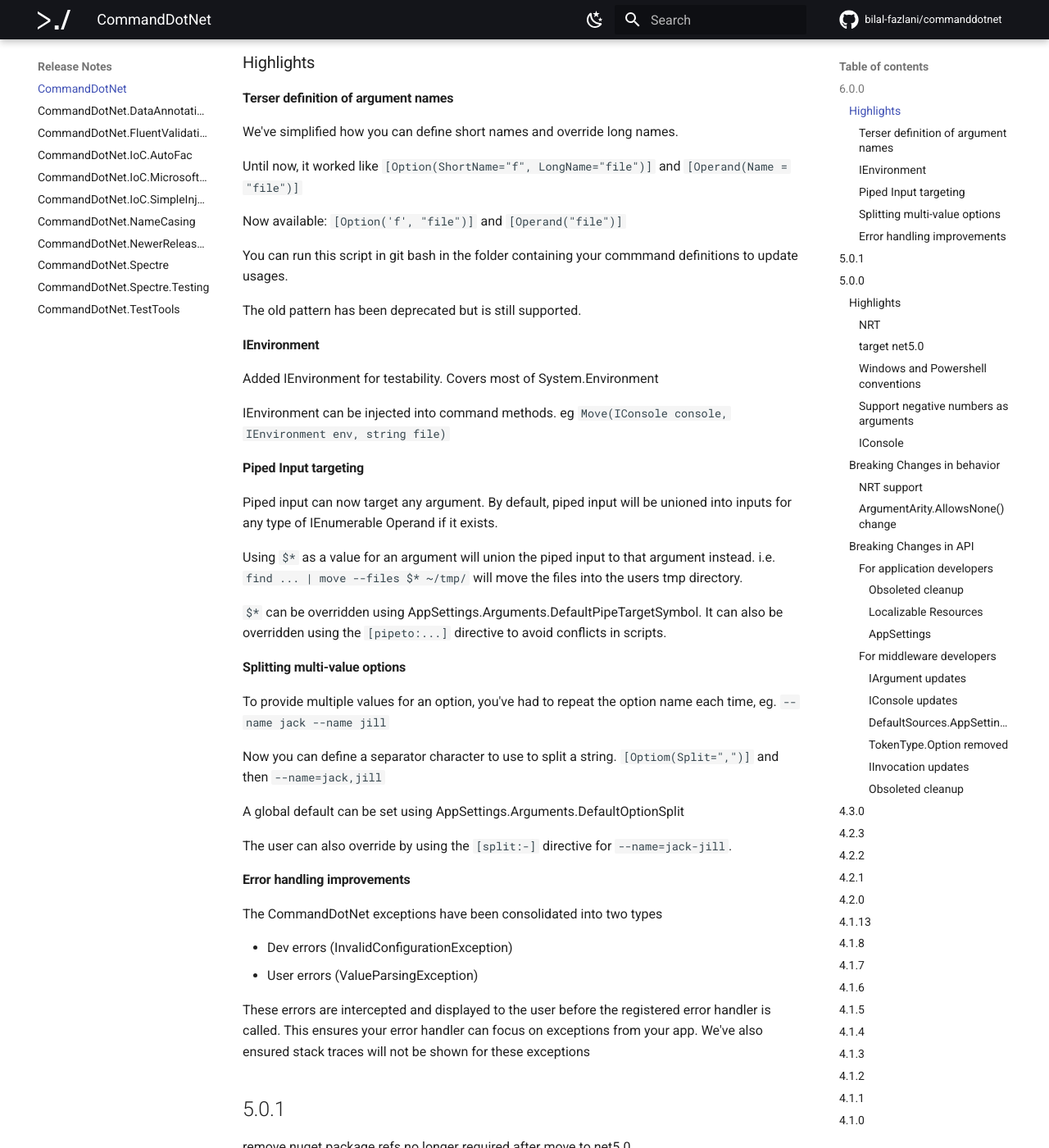
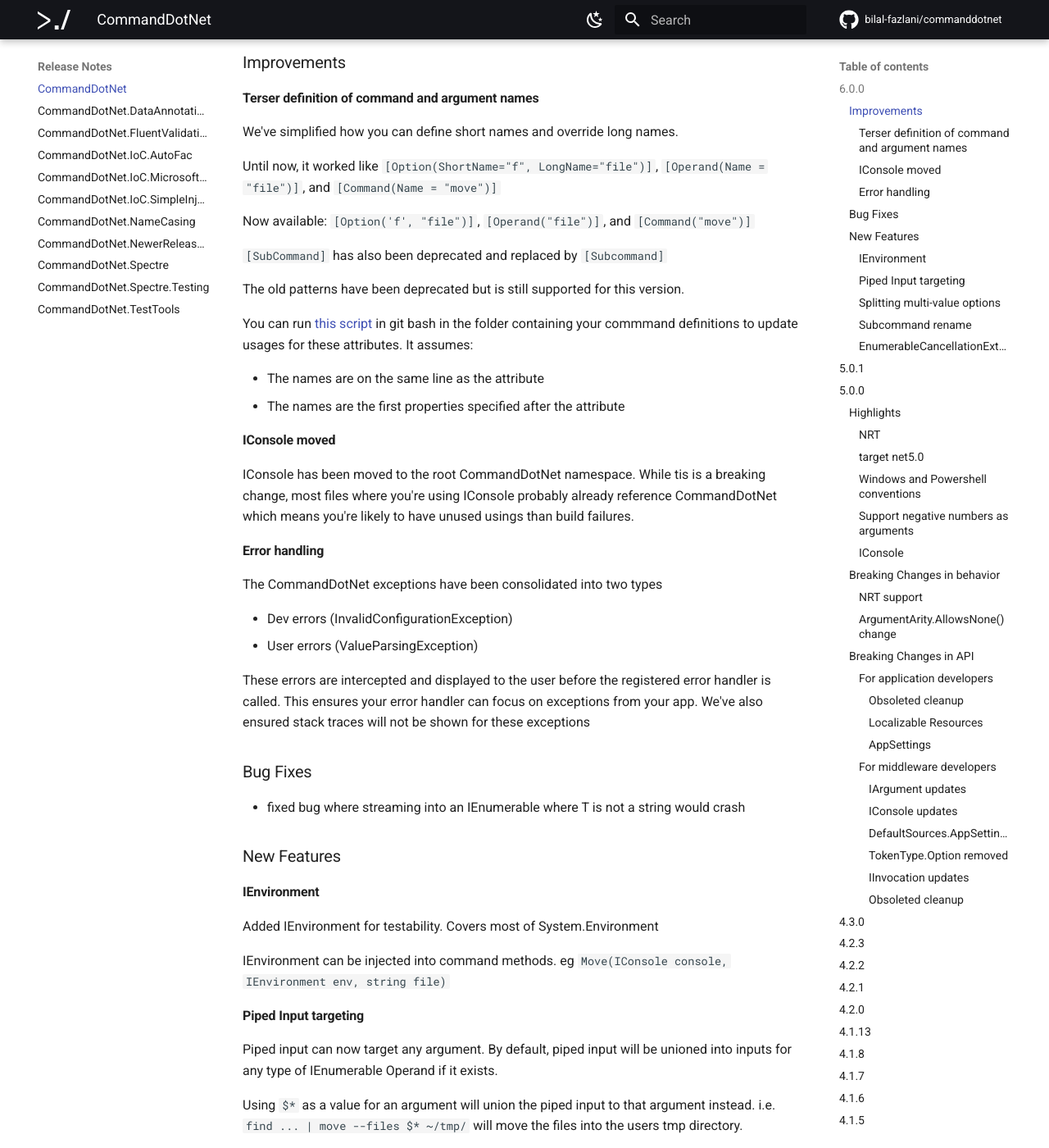
Before and after one commit to bilal-fazlani/commanddotnet, an MkDocs documentation site: the page built from docs/ReleaseNotes/CommandDotNet.md, in a window 1280 px wide and 1400 px high, scrolled down 313 px. Shown: the whole window at 82% size. Built offline with MkDocs 1.6.1 and Material for MkDocs 9.7.7, drawn with Linux system fonts in a browser that asks for light colours; comment, search, counter and statistics services are not loaded; some of the changed text lies outside the part shown.

Commit message:
update release notes

```diff
--- a/docs/ReleaseNotes/CommandDotNet.md
+++ b/docs/ReleaseNotes/CommandDotNet.md
@@ -4,19 +4,43 @@
 
 Back with some more goodness. This fix focuses on improvements for developers and some features to support advanced use cases.
 
-### Highlights
+### Improvements
 
-#### Terser definition of argument names
+#### Terser definition of command and argument names
 
 We've simplified how you can define short names and override long names.
 
-Until now, it worked like `[Option(ShortName="f", LongName="file")]` and `[Operand(Name = "file")]`
+Until now, it worked like `[Option(ShortName="f", LongName="file")]`, `[Operand(Name = "file")]`, and `[Command(Name = "move")]`
 
-Now available: `[Option('f', "file")]` and `[Operand("file")]`
+Now available: `[Option('f', "file")]`, `[Operand("file")]`, and `[Command("move")]`
 
-You can run this script in git bash in the folder containing your commmand definitions to update usages.
+`[SubCommand]` has also been deprecated and replaced by `[Subcommand]`
 
-The old pattern has been deprecated but is still supported.
+The old patterns have been deprecated but is still supported for this version.
+
+You can run [this script](https://github.com/bilal-fazlani/commanddotnet/tree/master/scripts/v6-upgrade-attrs.sh) in git bash in the folder containing your commmand definitions to update usages for these attributes. It assumes:
+
+- The names are on the same line as the attribute
+- The names are the first properties specified after the attribute
+
+#### IConsole moved
+
+IConsole has been moved to the root CommandDotNet namespace. While tis is a breaking change, most files where you're using IConsole probably already reference CommandDotNet which means you're likely to have unused usings than build failures.
+
+#### Error handling
+
+The CommandDotNet exceptions have been consolidated into two types
+
+- Dev errors (InvalidConfigurationException)
+- User errors (ValueParsingException)
+
+These errors are intercepted and displayed to the user before the registered error handler is called. This ensures your error handler can focus on exceptions from your app. We've also ensured stack traces will not be shown for these exceptions
+
+### Bug Fixes
+
+* fixed bug where streaming into an IEnumerable<T> where T is not a string would crash
+
+### New Features
 
 #### IEnvironment
 
@@ -42,14 +66,18 @@
 
 The user can also override by using the `[split:-]` directive for `--name=jack-jill`.
 
-#### Error handling improvements
+#### Subcommand rename
 
-The CommandDotNet exceptions have been consolidated into two types
+One of the non-obvious but powerful features of CommandDotNet is that a command can be reused as a subcommand for several commands. It's likely the desired to reuse the same name for consistency, but there could be exceptions.
 
-- Dev errors (InvalidConfigurationException)
-- User errors (ValueParsingException)
+The subcommand attribute now contains a `RenameAs` property. When used, the command will use that name instead of the name defined in the `CommandAttribute` or derived from the class name.
 
-These errors are intercepted and displayed to the user before the registered error handler is called. This ensures your error handler can focus on exceptions from your app. We've also ensured stack traces will not be shown for these exceptions
+#### EnumerableCancellationExtensions
+
+Added to new extensions for enumerable to make it easier to exit commands when Ctrl+C is pressed.
+
+- `items.UntilCancelled(cancellationToken)`
+- `items.ThrowIfCancelled(cancellationToken)`
 
 ## 5.0.1
 
```
Also changed, not shown: docs/ReleaseNotes/CommandDotNet.Spectre.Testing.md (+4 -0 lines), docs/ReleaseNotes/CommandDotNet.TestTools.md (+8 -0 lines).
